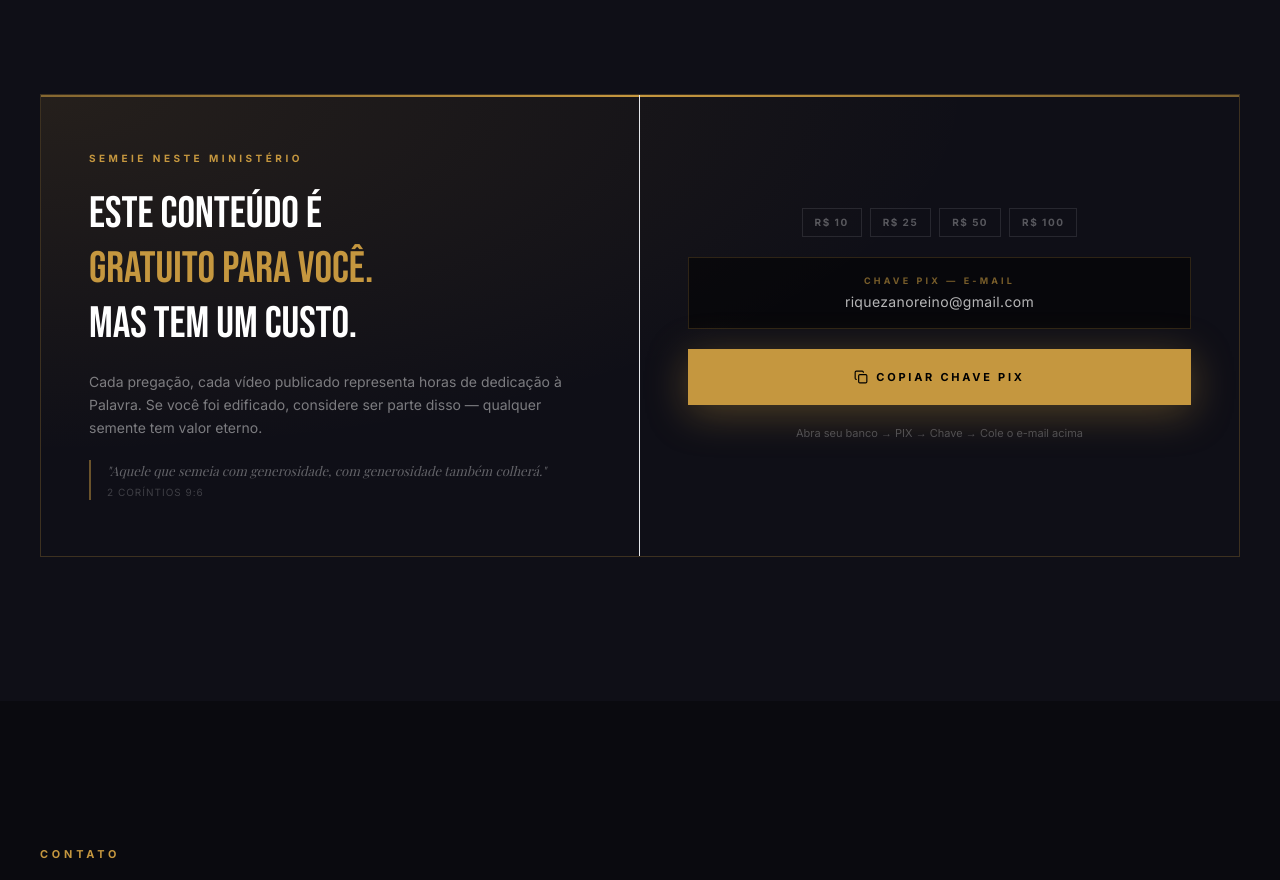
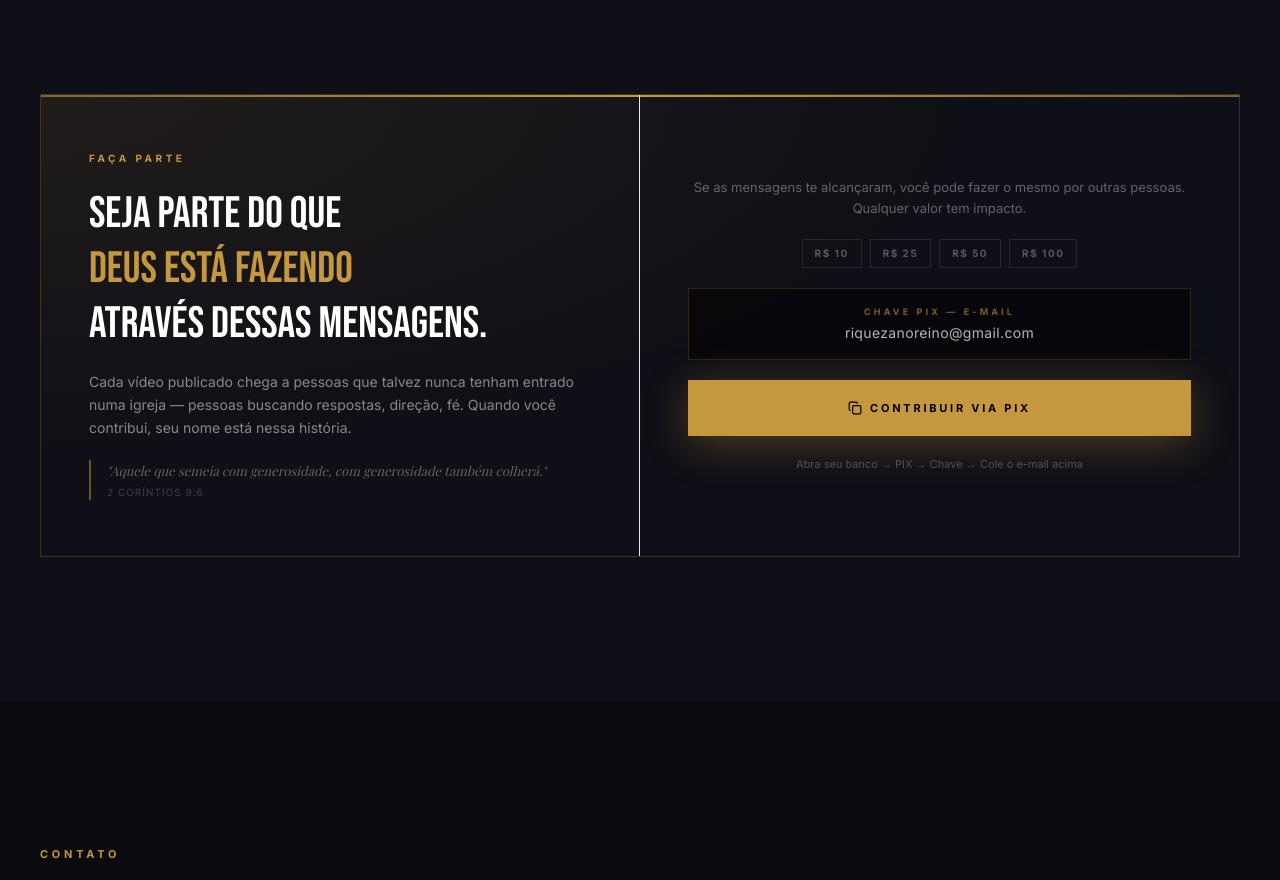
Before and after one commit to arthurrrangel/altomir-rangel, a Next.js app: page / in a window 1280 px wide. Shown: the part 6229-7109 px from the top of the page. Built offline with nearby package versions, Linux system fonts and the light colour scheme; a web font is replaced by a local one.

Commit message:
feat: bloco contribuição — missão primeiro, pertencimento antes de oferta

```diff
--- a/components/Contribute.tsx
+++ b/components/Contribute.tsx
@@ -199,25 +199,26 @@ export default function Contribute() {
           ))}
         </div>
 
-        {/* PIX block — two-column on desktop */}
+        {/* Contribution block */}
         <div className="reveal relative overflow-hidden border border-[#C5973F]/25">
           <div className="absolute inset-0 pointer-events-none"
-            style={{background:'radial-gradient(ellipse at top left,rgba(197,151,63,0.12) 0%,transparent 55%)'}} />
+            style={{background:'radial-gradient(ellipse at top left,rgba(197,151,63,0.10) 0%,transparent 55%)'}} />
           <div className="absolute top-0 left-0 right-0 h-[2px] bg-gradient-to-r from-[#C5973F]/60 via-[#C5973F] to-[#C5973F]/60" />
 
           <div className="relative grid md:grid-cols-2 gap-0">
 
+            {/* Left — mission narrative */}
             <div className="flex flex-col justify-center gap-5 px-8 py-10 md:px-12 md:py-14 border-b md:border-b-0 md:border-r border-white/6">
               <span className="font-inter text-[10px] font-bold tracking-[0.35em] text-[#C5973F] uppercase text-center md:text-left">
-                Semeie neste ministério
+                Faça Parte
               </span>
               <h3 className="font-bebas text-[clamp(26px,4vw,44px)] leading-tight text-white text-center md:text-left">
-                ESTE CONTEÚDO É<br />
-                <span className="text-[#C5973F]">GRATUITO PARA VOCÊ.</span><br />
-                MAS TEM UM CUSTO.
+                SEJA PARTE DO QUE<br />
+                <span className="text-[#C5973F]">DEUS ESTÁ FAZENDO</span><br />
+                ATRAVÉS DESSAS MENSAGENS.
               </h3>
-              <p className="font-inter text-white/45 text-[14px] leading-relaxed text-center md:text-left">
-                Cada pregação, cada vídeo publicado representa horas de dedicação à Palavra. Se você foi edificado, considere ser parte disso — qualquer semente tem valor eterno.
+              <p className="font-inter text-white/50 text-[14px] leading-relaxed text-center md:text-left">
+                Cada vídeo publicado chega a pessoas que talvez nunca tenham entrado numa igreja — pessoas buscando respostas, direção, fé. Quando você contribui, seu nome está nessa história.
               </p>
               <blockquote className="border-l-2 border-[#C5973F]/50 pl-4 hidden md:block">
                 <p className="font-playfair text-[13px] italic text-white/35 leading-relaxed">
@@ -229,7 +230,12 @@ export default function Contribute() {
               </blockquote>
             </div>
 
+            {/* Right — PIX action */}
             <div className="flex flex-col justify-center items-center gap-5 px-8 py-10 md:px-12 md:py-14">
+              <p className="font-inter text-white/35 text-[13px] text-center leading-relaxed">
+                Se as mensagens te alcançaram, você pode fazer o mesmo por outras pessoas. Qualquer valor tem impacto.
+              </p>
+
               <div className="flex gap-2 flex-wrap justify-center">
                 {['R$ 10', 'R$ 25', 'R$ 50', 'R$ 100'].map(v => (
                   <span key={v}
@@ -253,7 +259,7 @@ export default function Contribute() {
                 className="flex items-center justify-center gap-2 w-full bg-[#C5973F] hover:bg-[#d4a84a] active:scale-95 text-black font-inter text-[11px] font-bold tracking-[0.25em] uppercase py-4 transition-all duration-200 min-h-[56px] shadow-[0_8px_40px_rgba(197,151,63,0.35)] hover:shadow-[0_12px_50px_rgba(197,151,63,0.50)]">
                 {copied
                   ? <><Check size={14} /> CHAVE COPIADA!</>
-                  : <><Copy size={14} /> COPIAR CHAVE PIX</>}
+                  : <><Copy size={14} /> CONTRIBUIR VIA PIX</>}
               </button>
 
               <p className="font-inter text-[11px] text-white/25 text-center leading-relaxed">
```
